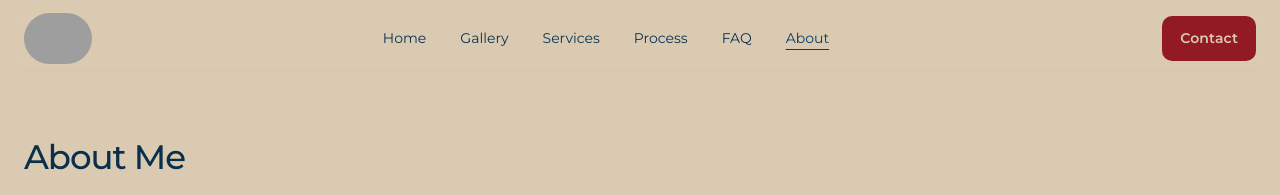
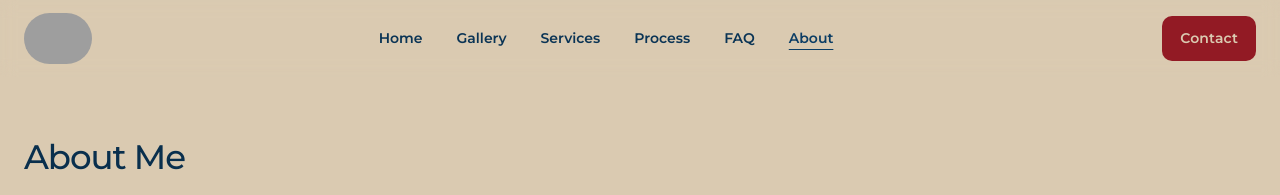
Before and after one commit to kbrettmurphy-ctrl/murphsmitts, a Jekyll site: the page built from about/index.html, in a window 1280 px wide. Shown: the top 195 px of the page. Built offline with Jekyll 4.4.1, drawn with Linux system fonts in a browser that asks for light colours; grey boxes are pictures that could not be loaded.

Commit message:
Update styles-16.css

```diff
--- a/assets/css/styles-16.css
+++ b/assets/css/styles-16.css
@@ -131,6 +131,7 @@ a:hover{text-decoration:underline}
 }
 
 .site-nav a{
+  font-weight: 600;
   color: var(--navy);
   filter: brightness(110%);
   font-size: 14px;
@@ -141,6 +142,7 @@ a:hover{text-decoration:underline}
 
 .site-nav a.active,
 .site-nav a:hover{
+  font-weight: 700;
   color: var(--navy);
   filter: brightness(130%);
   text-decoration: underline;
```
